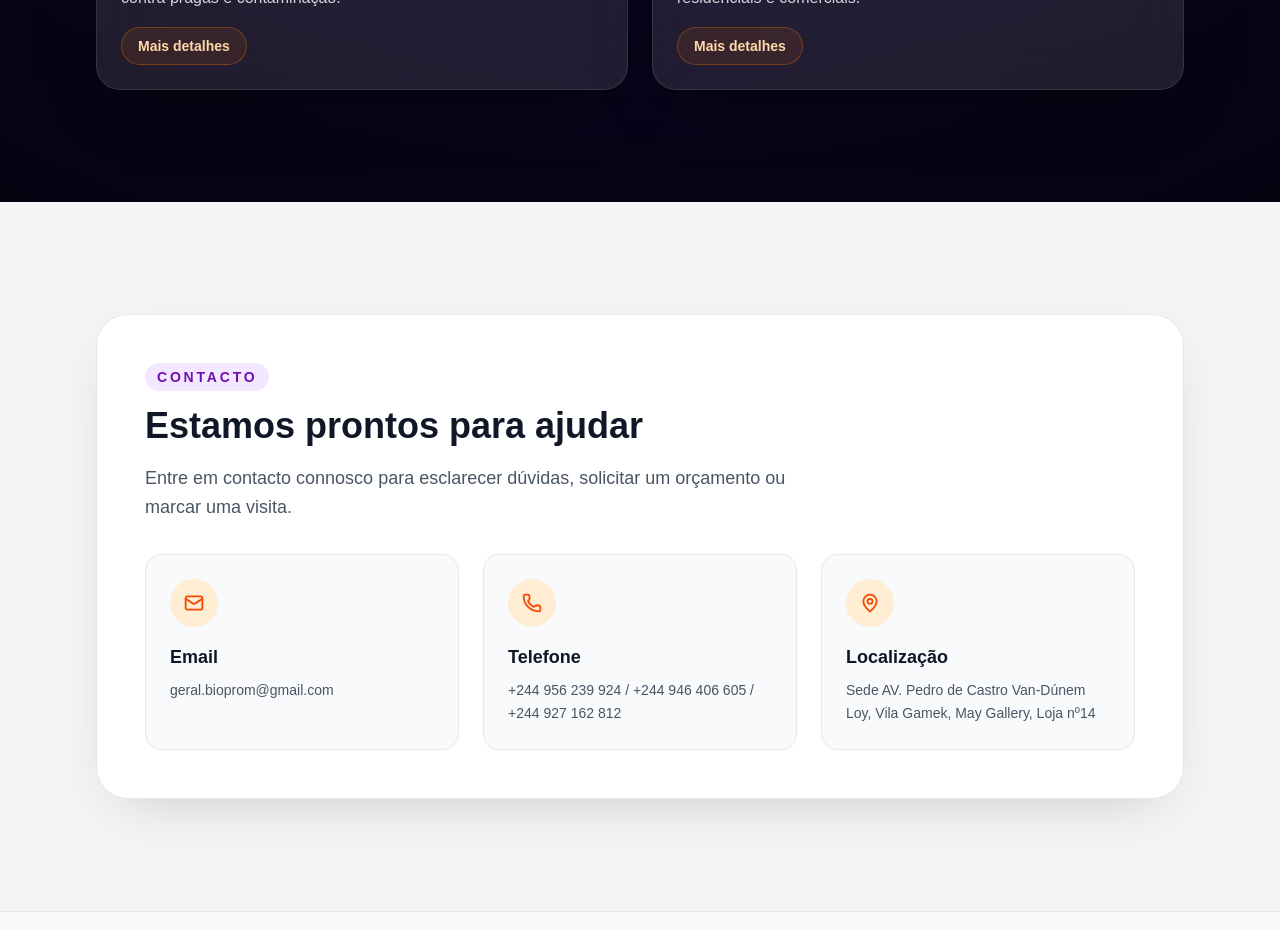
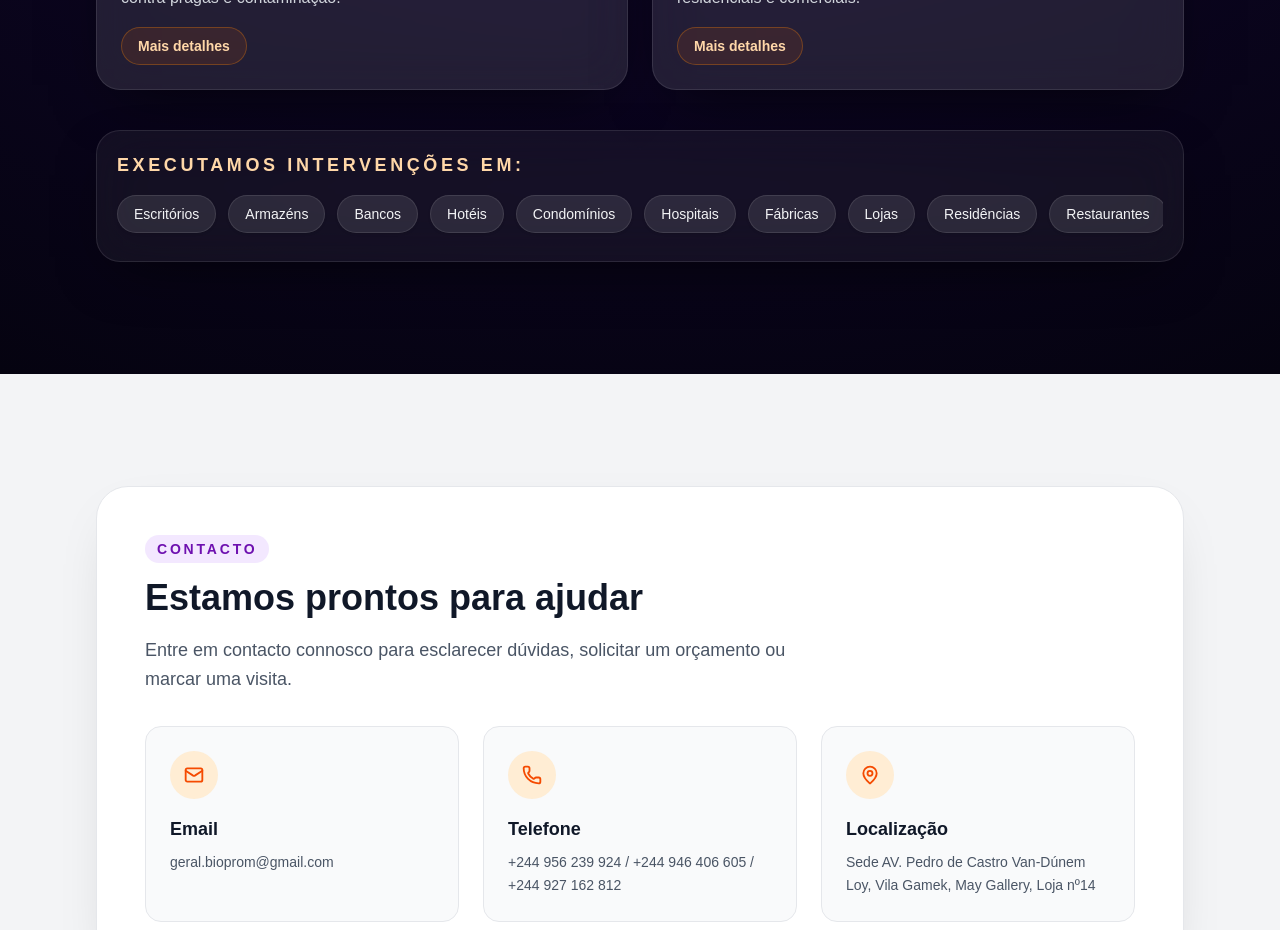
Before and after one commit to Michael0740/BIOPROM, a Next.js app: page / in a window 1280 px wide. Shown: the part 2900-3830 px from the top of the page. Built offline with nearby package versions, Linux system fonts and the light colour scheme.

Commit message:
uma mudança nos servicos

```diff
--- a/app/components/servicos.tsx
+++ b/app/components/servicos.tsx
@@ -14,6 +14,24 @@ interface Service {
   summary: string;
   details: string;
 }
+const environments = [
+  'Escritórios',
+  'Armazéns',
+  'Bancos',
+  'Hotéis',
+  'Condomínios',
+  'Hospitais',
+  'Fábricas',
+  'Lojas',
+  'Residências',
+  'Restaurantes',
+  'Hiper e Supermercados',
+  'Escolas',
+  'Garagens',
+  'Oficinas',
+  'Parques de Estacionamento',
+  'Outros estabelecimentos',
+];
 
 const SERVICES: Service[] = [
   {
@@ -119,6 +137,22 @@ export default function Servicos() {
             );
           })}
         </div>
+
+        <div className="mt-10 rounded-[1.5rem] border border-white/10 bg-white/5 p-5 shadow-[0_20px_60px_-25px_rgba(0,0,0,0.75)] backdrop-blur-xl">
+          <h3 className="mb-4 text-lg font-semibold uppercase tracking-[0.2em] text-orange-200">
+            Executamos intervenções em:
+          </h3>
+          <div className="flex gap-3 overflow-x-auto pb-2 [scrollbar-width:none] [&::-webkit-scrollbar]:hidden">
+            {environments.map((environment) => (
+              <div
+                key={environment}
+                className="flex-shrink-0 rounded-full border border-white/10 bg-white/10 px-4 py-2 text-sm font-medium text-gray-100 shadow-sm"
+              >
+                {environment}
+              </div>
+            ))}
+          </div>
+        </div>
       </div>
     </section>
   );
```
